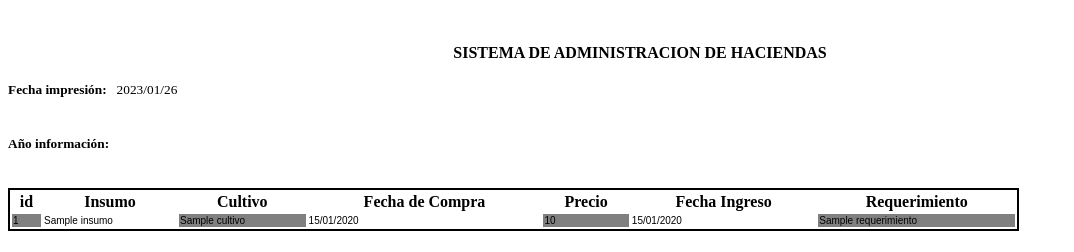
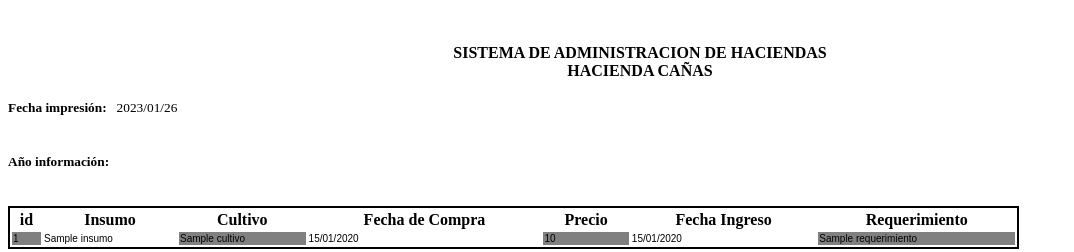
Before and after one commit to Shadycore/pryuae, a Django app: template syshacienda/rpts/templates/rpts/impCompras.html in a window 1280 px wide. Shown: the top 252 px of the page, without its empty margins (0-1074 px from the left). Run offline with Django 3.2, Linux system fonts and the light colour scheme; the template is opened without the code that fills it: most values are stand-ins (such as "Sample title", 1, 10 or a date in 2020); some libraries are stand-ins or nearby versions.

Commit message:
reportes 2.0.0

```diff
--- a/syshacienda/rpts/templates/rpts/impClientes.html
+++ b/syshacienda/rpts/templates/rpts/impClientes.html
@@ -28,6 +28,7 @@
             </small><br>
             <small></small><br>
             <b class="text-center">SISTEMA DE ADMINISTRACION DE HACIENDAS</b><br>
+             <b class="text-center">HACIENDA CAÑAS</b><br>
         </center>
         <small>
             <br>
--- a/syshacienda/rpts/templates/rpts/impCompras.html
+++ b/syshacienda/rpts/templates/rpts/impCompras.html
@@ -33,6 +33,7 @@
             </small><br>
             <small></small><br>
             <b class="text-center">SISTEMA DE ADMINISTRACION DE HACIENDAS</b><br>
+             <b class="text-center">HACIENDA CAÑAS</b><br>
         </center>
         <small>
             <br>
```
